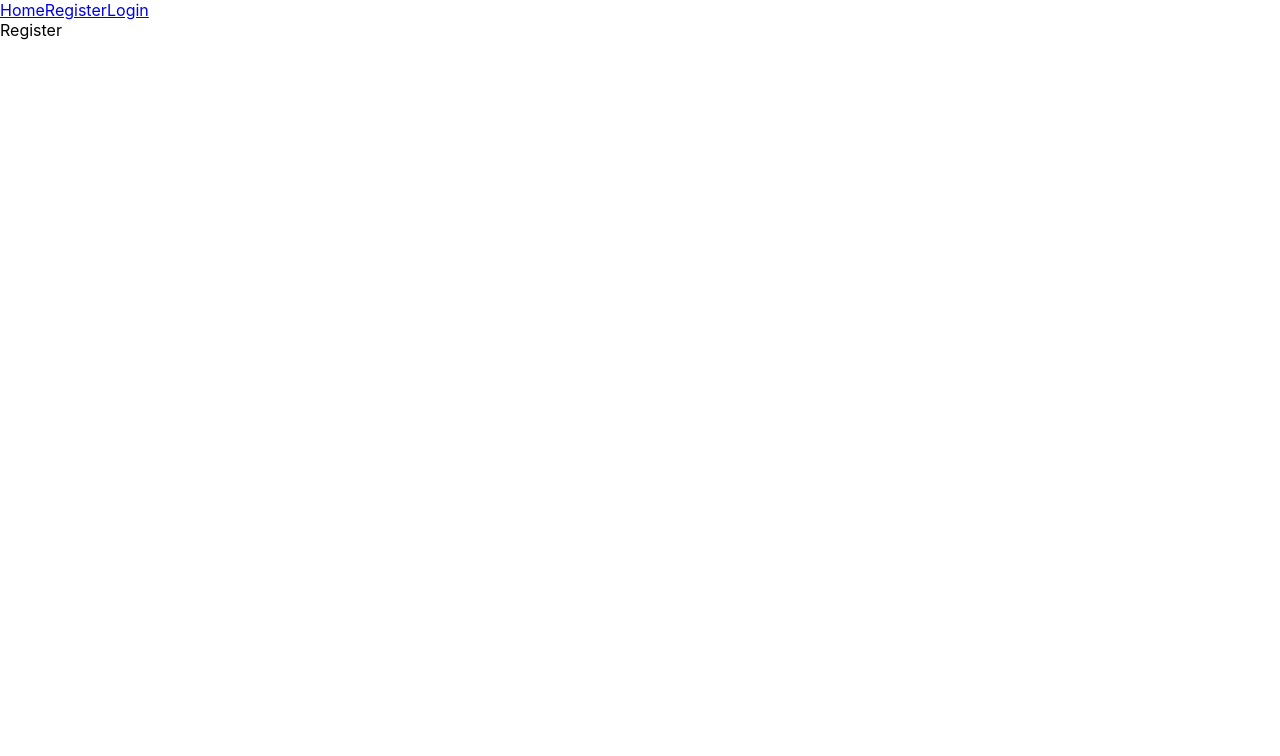
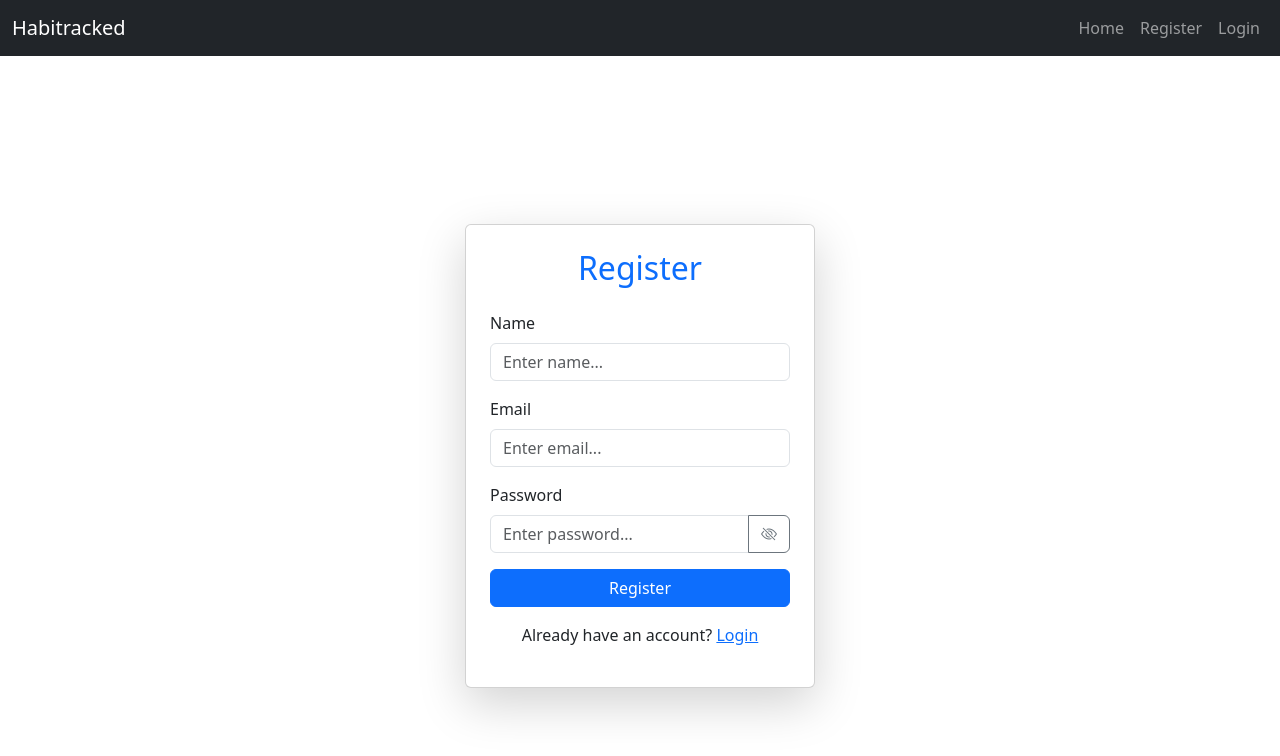
Before and after one commit to r-butl/habitracked-4, a React (Create React App) app in the folder habit-tracked/: page /register in a window 1280 px wide. Shown: the top 756 px of the page. Built offline with nearby package versions, Linux system fonts and the light colour scheme.

Commit message:
Adds Styling with Bootstrap

```diff
--- a/habit-tracked/package.json
+++ b/habit-tracked/package.json
@@ -8,6 +8,8 @@
     "@testing-library/react": "^16.2.0",
     "@testing-library/user-event": "^13.5.0",
     "axios": "^1.8.4",
+    "bootstrap": "^5.3.3",
+    "bootstrap-icons": "^1.11.3",
     "react": "^19.0.0",
     "react-dom": "^19.0.0",
     "react-router-dom": "^7.4.1",
--- a/habit-tracked/src/App.jsx
+++ b/habit-tracked/src/App.jsx
@@ -5,6 +5,9 @@ import Navbar from './components/Navbar';
 import Home from './pages/Home'
 import Register from './pages/Register'
 import Login from './pages/Login'
+import "bootstrap/dist/css/bootstrap.min.css";
+import "bootstrap/dist/js/bootstrap.bundle.min";
+import 'bootstrap-icons/font/bootstrap-icons.css';
 
 function App() {
   return (
--- a/habit-tracked/src/components/Navbar.jsx
+++ b/habit-tracked/src/components/Navbar.jsx
@@ -1,12 +1,37 @@
-import { Link } from "react-router-dom"
-import React from 'react'
+import { Link } from "react-router-dom";
+import React from "react";
 
 export default function Navbar() {
   return (
-    <nav>
-      <Link to="/">Home</Link>
-      <Link to="/register">Register</Link>
-      <Link to="/login">Login</Link>
+    <nav className="navbar navbar-expand-lg navbar-dark bg-dark">
+      <div className="container-fluid">
+        <Link className="navbar-brand" to="/">Habitracked</Link>
+        <button
+          className="navbar-toggler"
+          type="button"
+          data-bs-toggle="collapse"
+          data-bs-target="#navbarNav"
+          aria-controls="navbarNav"
+          aria-expanded="false"
+          aria-label="Toggle navigation"
+        >
+          <span className="navbar-toggler-icon"></span>
+        </button>
+
+        <div className="collapse navbar-collapse" id="navbarNav">
+          <ul className="navbar-nav ms-auto">
+            <li className="nav-item">
+              <Link className="nav-link" to="/">Home</Link>
+            </li>
+            <li className="nav-item">
+              <Link className="nav-link" to="/register">Register</Link>
+            </li>
+            <li className="nav-item">
+              <Link className="nav-link" to="/login">Login</Link>
+            </li>
+          </ul>
+        </div>
+      </div>
     </nav>
-  )
+  );
 }
--- a/habit-tracked/src/pages/Home.jsx
+++ b/habit-tracked/src/pages/Home.jsx
@@ -1,9 +1,25 @@
-import React from 'react'
+import React from "react";
 
 export default function Home() {
   return (
-    <div>
-      Home
+    <div className="container text-center mt-5">
+      <h1 className="display-4 fw-bold text-primary">Welcome to Habitracked</h1>
+      <p className="lead text-muted">
+        Your personal habit tracker to stay motivated and reach your goals.
+      </p>
+
+      <div className="mt-4">
+        <img
+          src="https://source.unsplash.com/800x400/?habit,productivity"
+          alt="Habits"
+          className="img-fluid rounded shadow-lg"
+        />
+      </div>
+
+      <div className="mt-4">
+        <a href="/register" className="btn btn-primary btn-lg me-3">Get Started</a>
+        <a href="/login" className="btn btn-outline-primary btn-lg">Log In</a>
+      </div>
     </div>
-  )
+  );
 }
--- a/habit-tracked/src/pages/Login.jsx
+++ b/habit-tracked/src/pages/Login.jsx
@@ -1,9 +1,65 @@
-import React from 'react'
+import React, { useState } from "react";
+import 'bootstrap-icons/font/bootstrap-icons.css';
 
 export default function Login() {
+  const [data, setData] = useState({
+    email: "",
+    password: "",
+  });
+  const [showPassword, setShowPassword] = useState(false);
+
+  const loginUser = (e) => {
+    e.preventDefault();
+  };
+
+  const togglePasswordVisibility = () => {
+    setShowPassword(!showPassword);
+  };
+
   return (
-    <div>
-      Login
+    <div className="container d-flex justify-content-center align-items-center min-vh-100">
+      <div className="card p-4 shadow-lg" style={{ width: "350px" }}>
+        <h2 className="text-center text-primary mb-4">Login</h2>
+        <form onSubmit={loginUser}>
+          <div className="mb-3">
+            <label className="form-label">Email</label>
+            <input
+              type="email"
+              className="form-control"
+              placeholder="Enter email..."
+              value={data.email}
+              onChange={(e) => setData({ ...data, email: e.target.value })}
+              required
+            />
+          </div>
+          <div className="mb-3">
+            <label className="form-label">Password</label>
+            <div className="input-group">
+              <input
+                type={showPassword ? "text" : "password"}
+                className="form-control"
+                placeholder="Enter password..."
+                value={data.password}
+                onChange={(e) => setData({ ...data, password: e.target.value })}
+                required
+              />
+              <button
+                className="btn btn-outline-secondary"
+                type="button"
+                onClick={togglePasswordVisibility}
+              >
+                <i className={`bi bi-eye${showPassword ? "" : "-slash"}`}></i>
+              </button>
+            </div>
+          </div>
+          <button type="submit" className="btn btn-primary w-100">
+            Login
+          </button>
+        </form>
+        <p className="text-center mt-3">
+          Don't have an account? <a href="/register" className="text-primary">Register</a>
+        </p>
+      </div>
     </div>
-  )
+  );
 }
--- a/habit-tracked/src/pages/Register.jsx
+++ b/habit-tracked/src/pages/Register.jsx
@@ -1,9 +1,77 @@
-import React from 'react'
+import React, { useState } from "react";
+import 'bootstrap-icons/font/bootstrap-icons.css';
 
 export default function Register() {
+  const [data, setData] = useState({
+    name: "",
+    email: "",
+    password: "",
+  });
+  const [showPassword, setShowPassword] = useState(false);
+
+  const registerUser = (e) => {
+    e.preventDefault();
+  };
+
+  const togglePasswordVisibility = () => {
+    setShowPassword(!showPassword);
+  };
+
   return (
-    <div>
-      Register
+    <div className="container d-flex justify-content-center align-items-center vh-100">
+      <div className="card p-4 shadow-lg" style={{ width: "350px" }}>
+        <h2 className="text-center text-primary mb-4">Register</h2>
+        <form onSubmit={registerUser}>
+          <div className="mb-3">
+            <label className="form-label">Name</label>
+            <input
+              type="text"
+              className="form-control"
+              placeholder="Enter name..."
+              value={data.name}
+              onChange={(e) => setData({ ...data, name: e.target.value })}
+              required
+            />
+          </div>
+          <div className="mb-3">
+            <label className="form-label">Email</label>
+            <input
+              type="email"
+              className="form-control"
+              placeholder="Enter email..."
+              value={data.email}
+              onChange={(e) => setData({ ...data, email: e.target.value })}
+              required
+            />
+          </div>
+          <div className="mb-3">
+            <label className="form-label">Password</label>
+            <div className="input-group">
+              <input
+                type={showPassword ? "text" : "password"}
+                className="form-control"
+                placeholder="Enter password..."
+                value={data.password}
+                onChange={(e) => setData({ ...data, password: e.target.value })}
+                required
+              />
+              <button
+                className="btn btn-outline-secondary"
+                type="button"
+                onClick={togglePasswordVisibility}
+              >
+                <i className={`bi bi-eye${showPassword ? "" : "-slash"}`}></i>
+              </button>
+            </div>
+          </div>
+          <button type="submit" className="btn btn-primary w-100">
+            Register
+          </button>
+        </form>
+        <p className="text-center mt-3">
+          Already have an account? <a href="/login" className="text-primary">Login</a>
+        </p>
+      </div>
     </div>
-  )
+  );
 }
```
Also changed, not shown: 1 other file (tests, documents, lock files or other folders).
